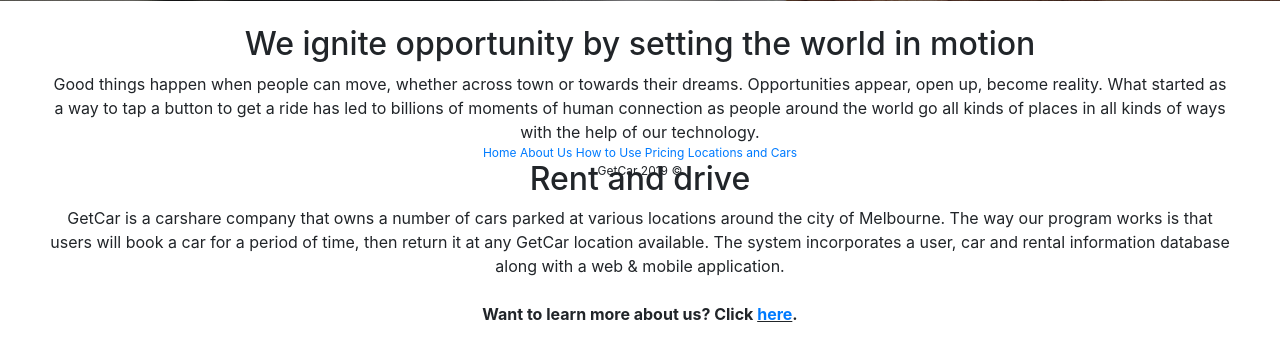
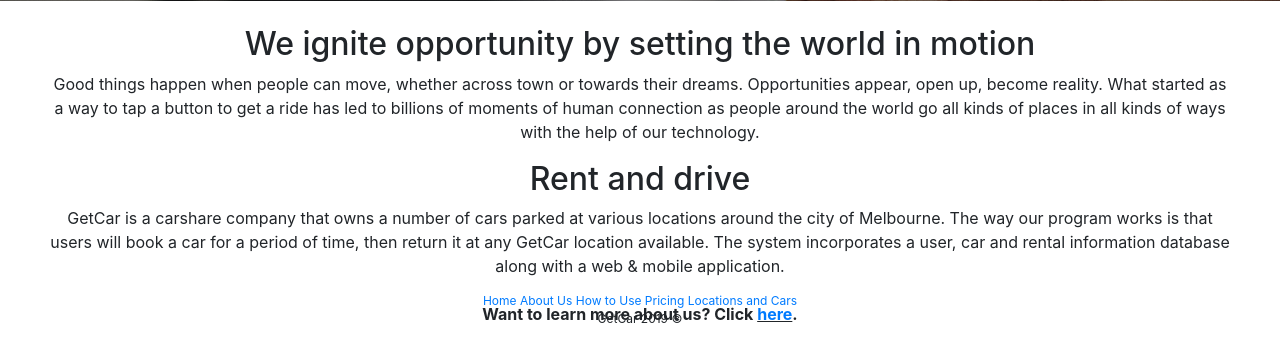
Before and after one commit to natsuta/get-car, a CodeIgniter app: page /database/ in a window 1280 px wide. Shown: the part 456-800 px from the top of the page. Run offline with CodeIgniter, Linux system fonts and the light colour scheme; some libraries are stand-ins or nearby versions.

Commit message:
Trying to fit footer on bottom of viewport

```diff
--- a/application/views/templates/footer.php
+++ b/application/views/templates/footer.php
@@ -1,5 +1,5 @@
-<footer>
-	<div class="footer">
+<footer class="footer">
+	<div class="container">
 		<a href="index.php">Home</a>
 		<a href="menu.php">About Us</a>
 		<a href="order.php">How to Use</a>
--- a/assets/css/wireframe.css
+++ b/assets/css/wireframe.css
@@ -28,11 +28,10 @@
 }
 
 .footer {
-	position: fixed;
+	position: absolute;
 	left: 0;
 	bottom: 0;
 	width: 100%;
 	font-size: 12px;
 	text-align: center;
-	height: 200px;
 }
```
